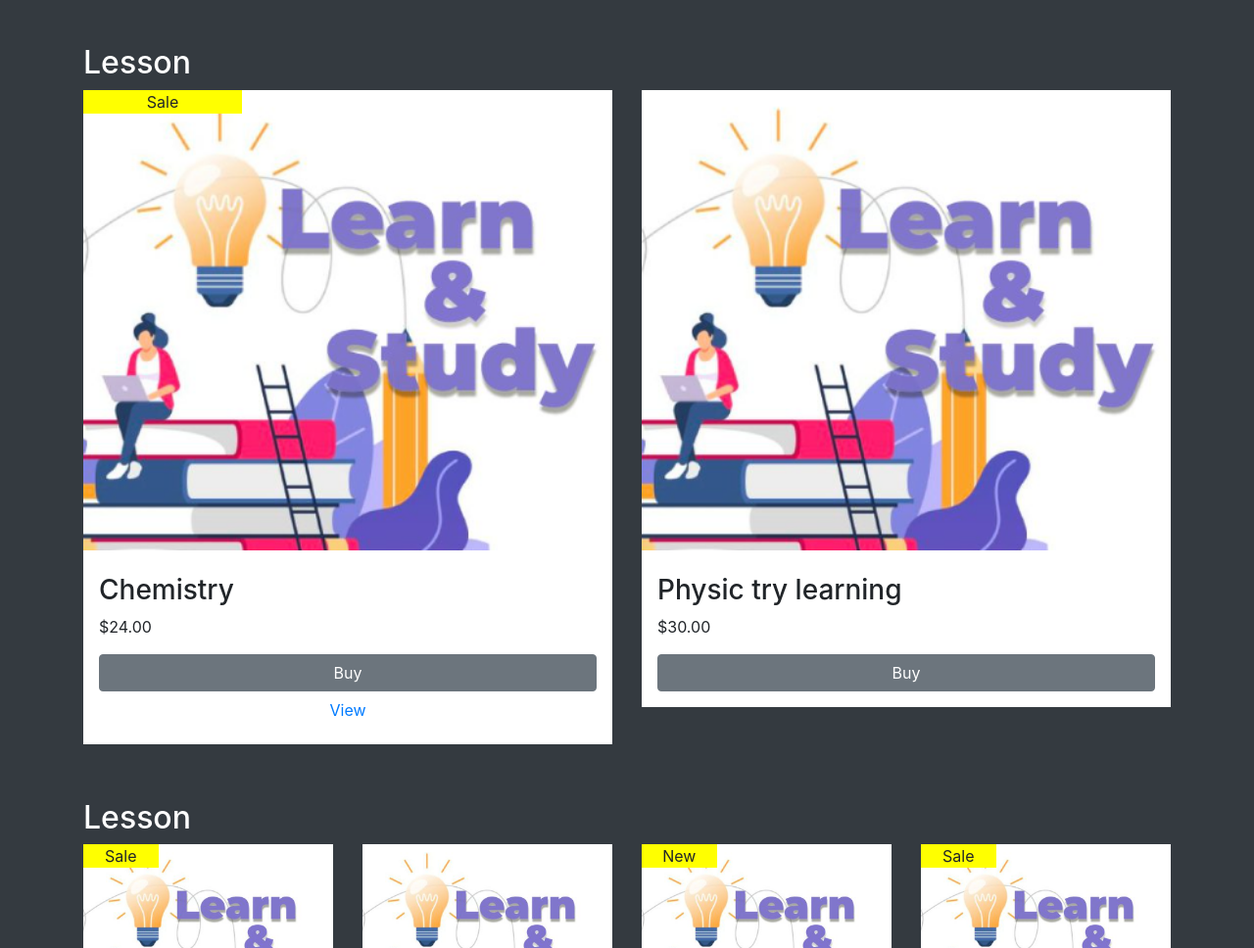
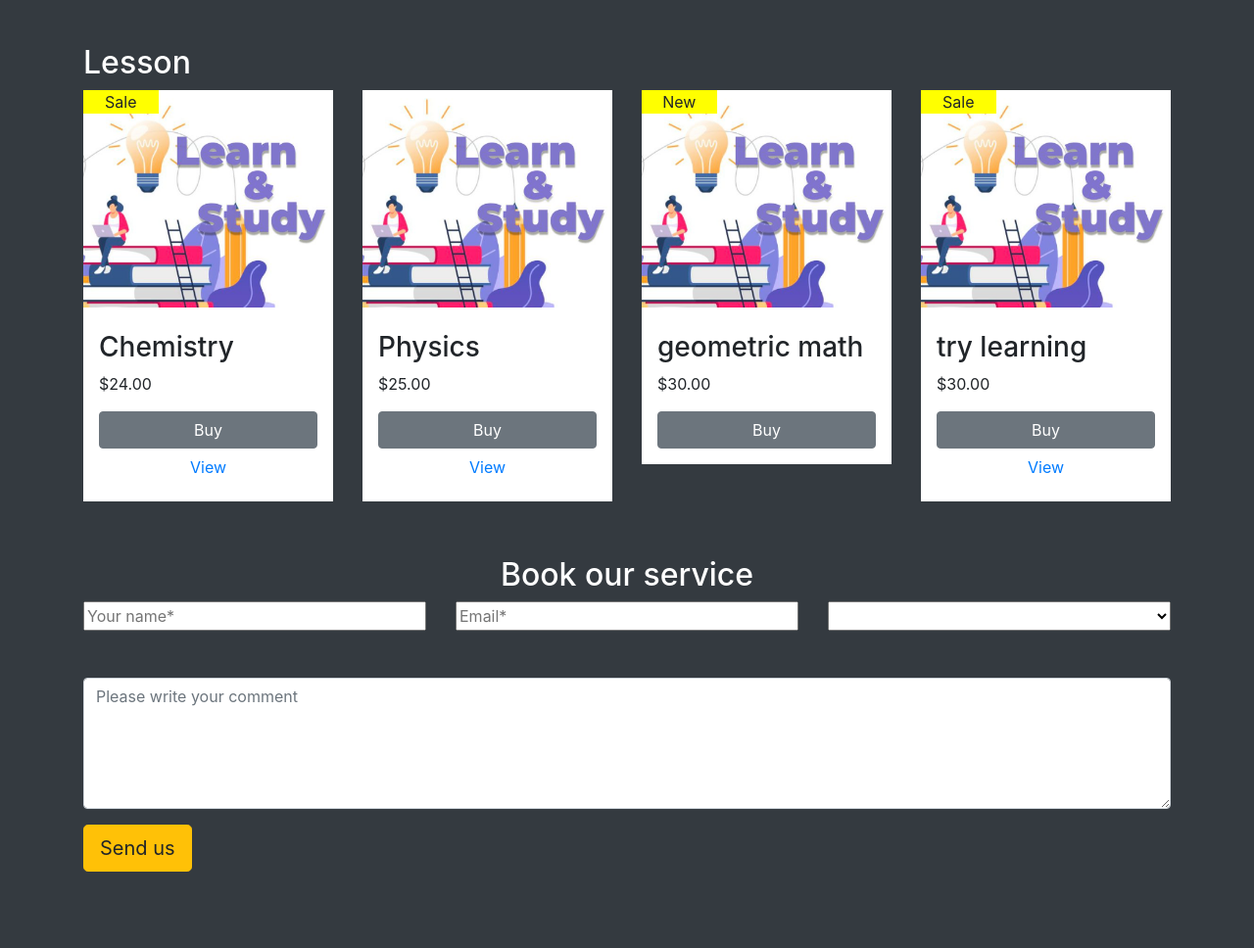
Before and after one commit to dinhphuckhang/web-store, a website: page index.html in a window 1280 px wide. Shown: the part 820-1788 px from the top of the page at 98% size. After the commit the page ends 1758 px from the top, so only its background shows below. Drawn offline with nearby package versions, Linux system fonts and the light colour scheme.

Commit message:
Update index.html

```diff
--- a/index.html
+++ b/index.html
@@ -166,45 +166,8 @@
             </div>
         </div>
 
-    </div>
 
-        <div class="menu container mt-5 mb-5">
-        <h2 class="text-white ">
-            Lesson
-        </h2>
-        <div class="row">
-            <div class="col">
-                <div class="menu-card mb-2 bg-white">
-                    <div class="img w-100 ">
-                        <img class="w-100" src="Images/Ảnh chụp màn hình 2024-10-26 223416.png" alt="">
-                        <span>Sale</span>
-                    </div>
-                    <div class="menu-content d-flex flex-column p-3">
-                        <h3 class="mt-2">
-                        Chemistry
-                    </h3>
-                    <p > $24.00</p>
-                    <button type="button" class="btn btn-secondary">Buy</button>
-                        <a href="https://drive.google.com/drive/folders/15BSJZdwTkJRAyk7zN9VlmVRPohUCvEWo?usp=sharing" class="btn">View</a>
-                    </div>
-                </div>
-            </div>
-            <div class="col">
-                <div class="menu-card mb-2 bg-white ">
-                    <div class="img w-100 ">
-                        <img class="w-100" src="Images/Ảnh chụp màn hình 2024-10-26 223416.png" alt="">
-                        <span></span>
-                    </div>
-                    <div class="menu-content d-flex flex-column p-3">
-                        <h3 class="mt-2">
-                        Physic                  try learning
-                    </h3>
-                    <p > $30.00</p>
-                    <button type="button" class="btn btn-secondary">Buy</button>
-                    </div>
-                </div>
-            </div>
-        </div>
+
 
     </div>
 
@@ -235,6 +198,8 @@
                         <img class="w-100" src="Images/Ảnh chụp màn hình 2024-10-26 223416.png" alt="">
                         <span></span>
                     </div>
+
+
                     <div class="menu-content d-flex flex-column p-3">
                         <h3 class="mt-2">
                         Physics
```
